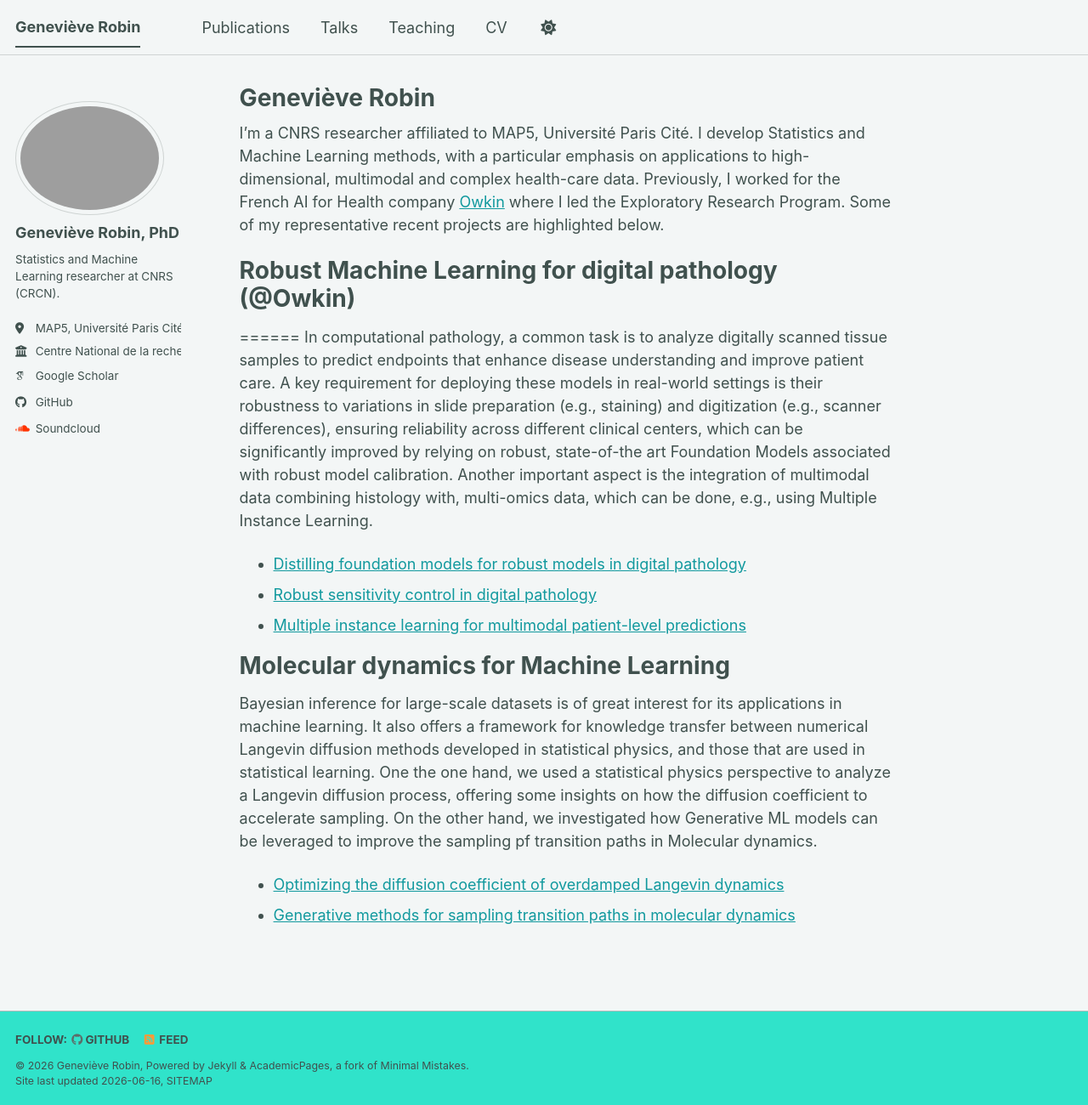
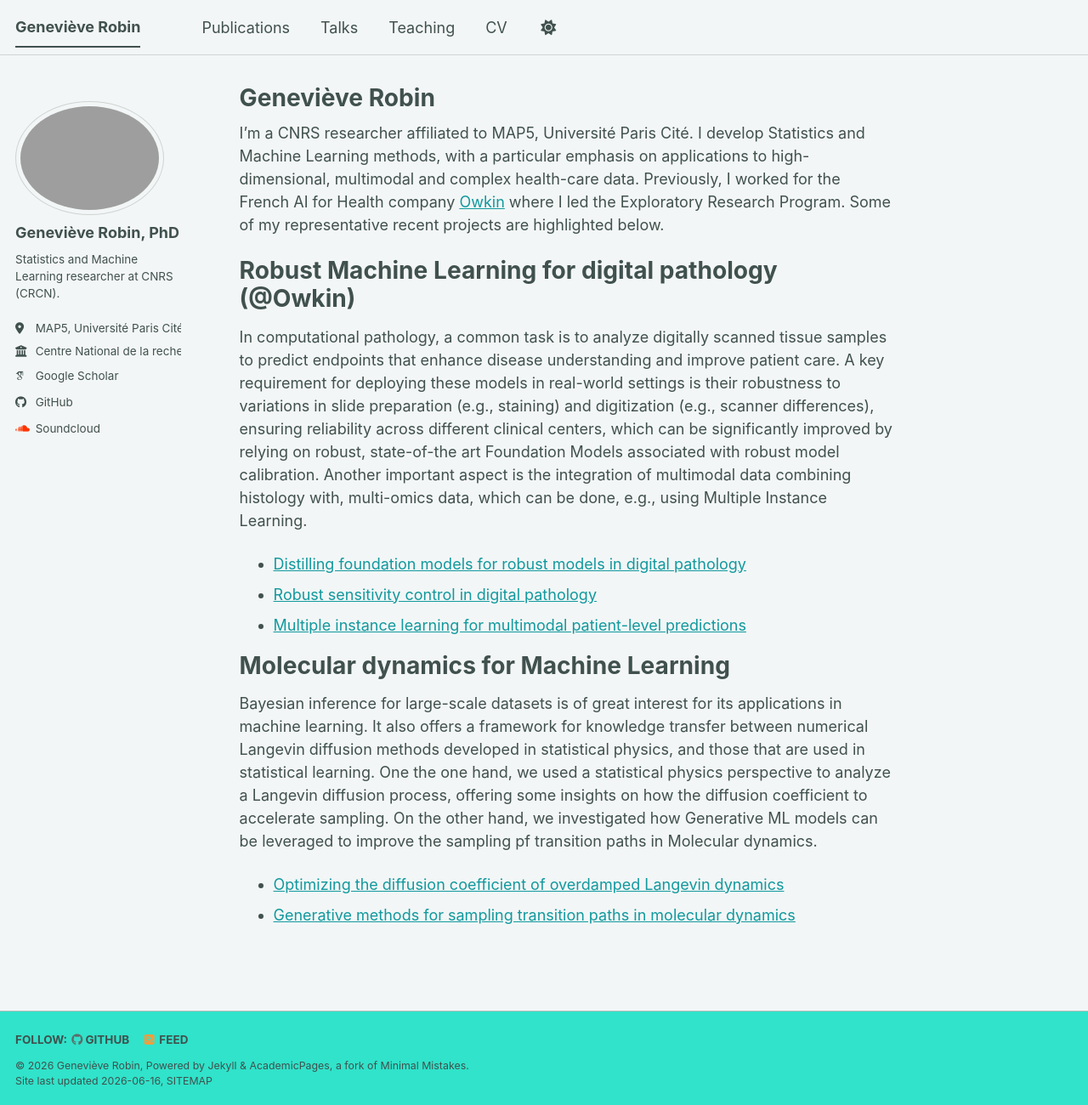
Before and after one commit to genevievelrobin/genevievelrobin.github.io, a Jekyll site: the page built from _pages/about.md, in a window 1280 px wide and 1300 px high. Shown: the whole window at 85% size. Built offline with Jekyll 4.4.1, drawn with Linux system fonts in a browser that asks for light colours; some web fonts are replaced; a script bundle is joined from its source files by our own code; library files that are not in the unit come from our copies.

```diff
--- a/_pages/about.md
+++ b/_pages/about.md
@@ -9,7 +9,7 @@ redirect_from:
 
 I'm a CNRS researcher affiliated to MAP5, Université Paris Cité. I develop Statistics and Machine Learning methods, with a particular emphasis on applications to high-dimensional, multimodal and complex health-care data. Previously, I worked for the French AI for Health company [Owkin](https://www.owkin.com) where I led the Exploratory Research Program. Some of my representative recent projects are highlighted below.
 
-# Robust Machine Learning for digital pathology (@Owkin)
+Robust Machine Learning for digital pathology (@Owkin)
 ======
 In computational pathology, a common task is to analyze digitally scanned tissue samples to predict endpoints that enhance disease understanding and improve patient care. A key requirement for deploying these models in real-world settings is their robustness to variations in slide preparation (e.g., staining) and digitization (e.g., scanner differences), ensuring reliability across different clinical centers, which can be significantly improved by relying on robust, state-of-the art Foundation Models associated with robust model calibration. Another important aspect is the integration of multimodal data combining histology with, multi-omics data, which can be done, e.g., using Multiple Instance Learning.
 - [Distilling foundation models for robust models in digital pathology](https://link.springer.com/chapter/10.1007/978-3-032-04981-0_16)
```
